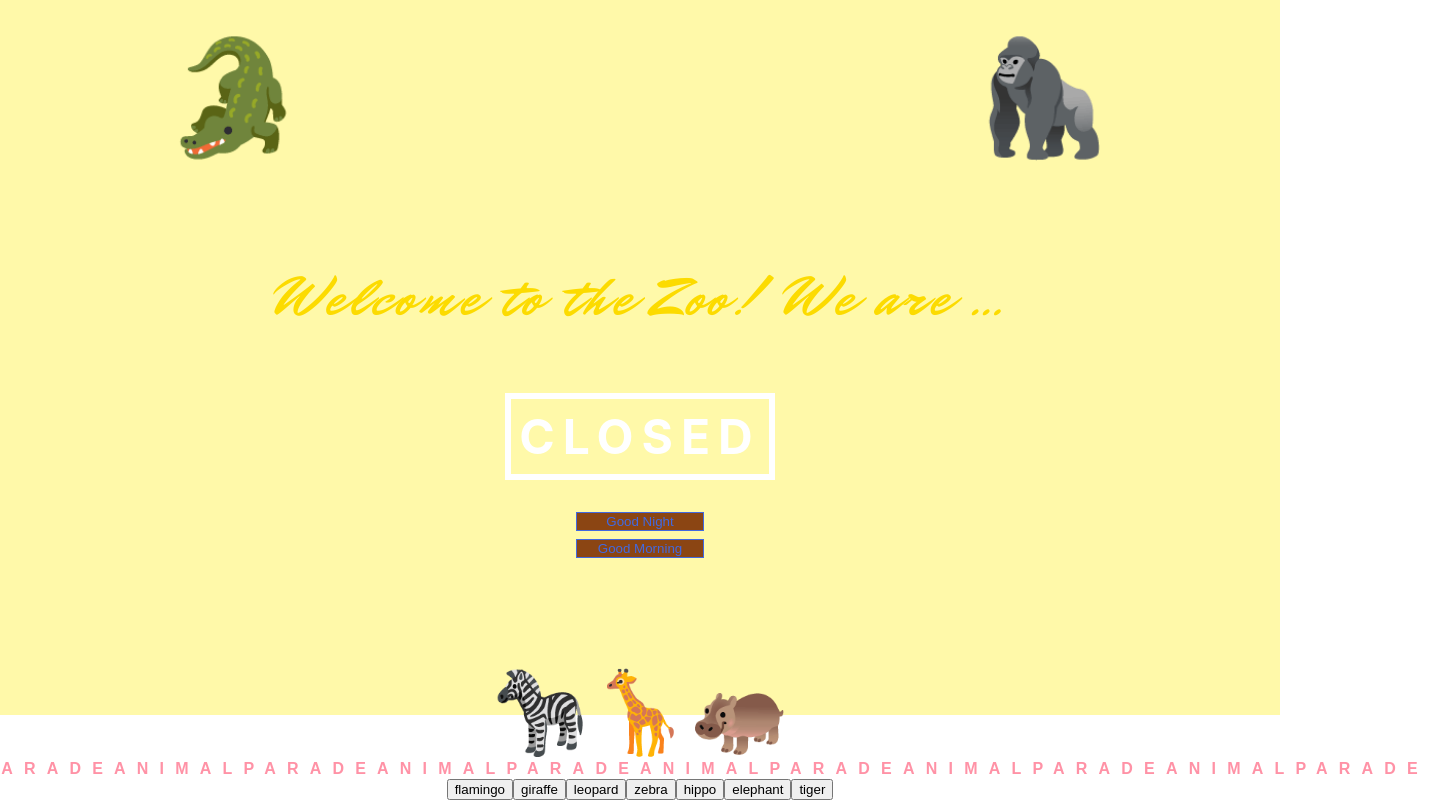
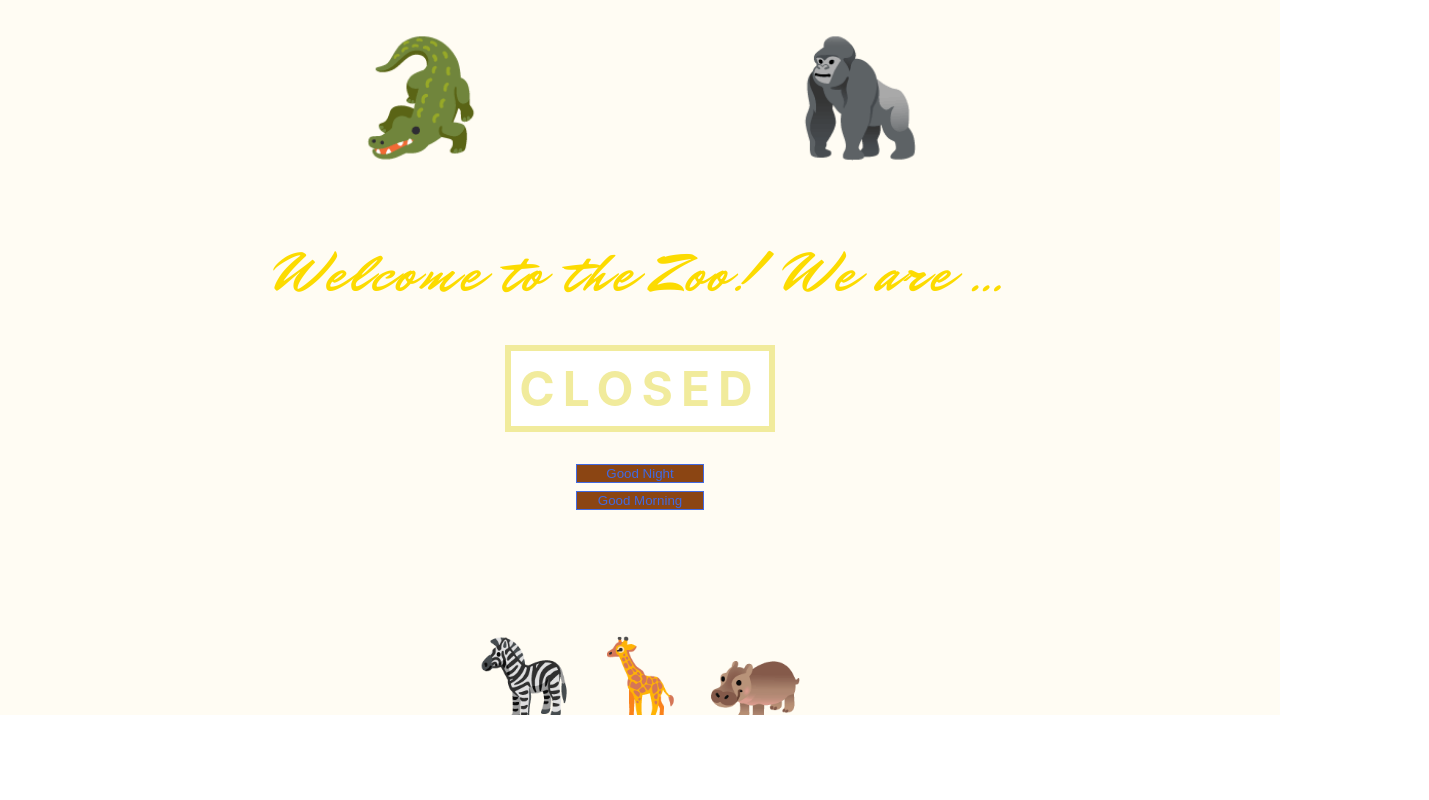
Before and after one commit to oliviaamiller/react-busy-zoo, a React (Create React App) app: page / in a window 1280 px wide. Shown: the part 85-885 px from the top of the page, 1429 px wide, since content can reach past the window. After the commit the page ends 800 px from the top, so only its background shows below. Built offline with nearby package versions, Linux system fonts and the light colour scheme.

Commit message:
added animal class list to css

```diff
--- a/src/App.css
+++ b/src/App.css
@@ -2,7 +2,8 @@ html, body, #root, .App {
   height: 100%;
 }
 .App {
-  background-color: rgb(255, 249, 169);
+  background-color: rgb(255, 252, 243);
+  overflow-x: hidden;
 }
 
 .App button {
@@ -40,12 +41,21 @@ html, body, #root, .App {
   flex-direction: column;
 }
 
+.croc {
+  position: absolute;
+  left: 20rem;
+}
+
+.gorilla {
+  position: absolute;
+  right: 20rem;
+}
 
 .sign {
   display: flex;
   flex-direction: column;
   align-items: center;
-  margin-top: 18rem;
+  margin-top: 20rem;
 }
 
 .sign p {
@@ -53,6 +63,8 @@ html, body, #root, .App {
   font-family: 'Mr Dafoe', cursive;
   letter-spacing: .25rem;
   font-size: 3.5rem;
+  margin: 0;
+  margin-bottom: 2rem;
 
 }
 
@@ -72,11 +84,11 @@ html, body, #root, .App {
   display: flex;
   flex-direction: column;
   align-items: center;
-  margin-top: 6rem;
+  margin-top: 7rem;
 }
 
 .parade p {
-  color: rgb(255, 146, 166);
+  color: rgb(255, 103, 131);
   font-family: sans-serif;
   text-transform: uppercase;
   font-weight: bold;
@@ -84,3 +96,15 @@ html, body, #root, .App {
   padding: 0;
   margin: 0;
 }
+
+.parade button {
+  color: saddlebrown;
+  margin: 4px 2px;
+  background-color: rgb(134, 165, 255);
+  border: none;
+  border-radius: 10px;
+  padding: .4rem;
+  font-family: sans-serif;
+  text-transform: lowercase;
+  letter-spacing: .1rem;
+}
--- a/src/OpenSign/OpenSign.css
+++ b/src/OpenSign/OpenSign.css
@@ -1,7 +1,7 @@
 .sign-words {
-    color: white;
-    border: white 6px solid;
-    background-color: rgbrgb(241,235,156);
+    color: rgb(241,235,156);
+    border: rgb(241,235,156) 6px solid;
+    background-color: white;
     font-weight: bold;
     font-size: 3rem;
     margin-bottom: 2rem;
--- a/src/Parade/AnimalEmoji.js
+++ b/src/Parade/AnimalEmoji.js
@@ -1,3 +1,5 @@
+import './Parade.css';
+
 export default function AnimalEmoji({ animal }) {
   return <div className='animal'>
     {animal === 'flamingo' && '🦩'}
--- a/src/Parade/Parade.css
+++ b/src/Parade/Parade.css
@@ -3,3 +3,7 @@
     flex-direction: row;
     font-size: 5rem;
   }
+
+  .animal {
+      margin: 0rem .5rem;
+  }
```
